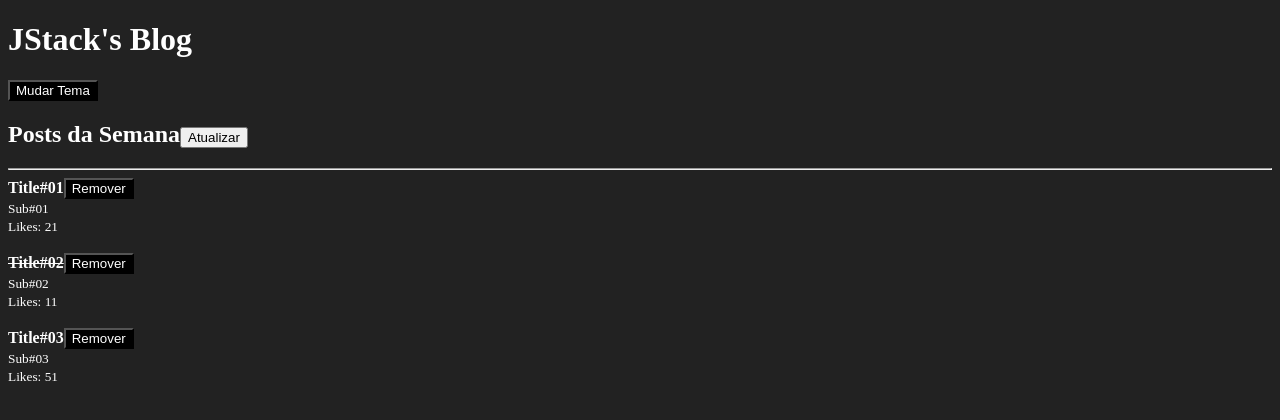
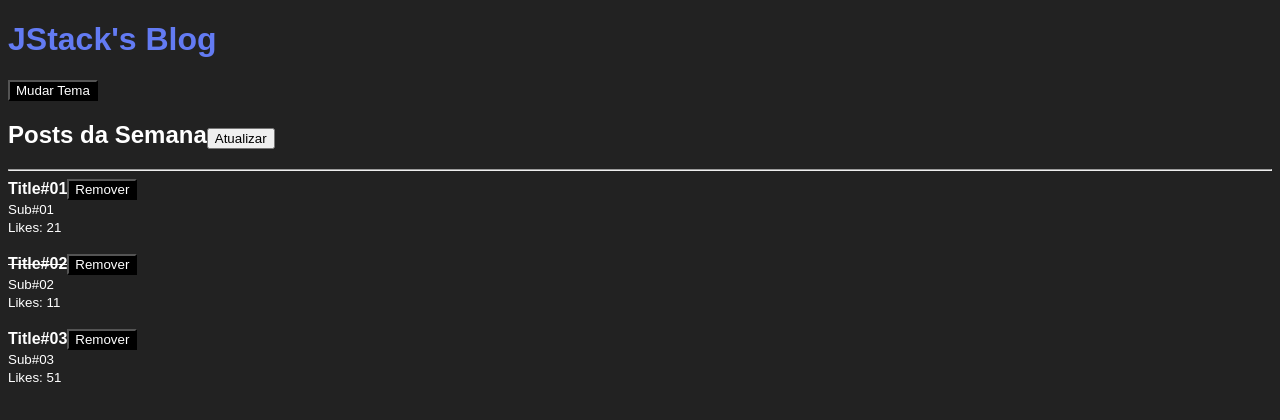
Before and after one commit to matheus-fga/curso-JStack, a React app in the folder React/Fundamentos/: page / in a window 1280 px wide. Shown: the top 420 px of the page. Built offline with nearby package versions, Linux system fonts and the light colour scheme.

Commit message:
Using CSS Modules

```diff
--- /dev/null
+++ b/React/Fundamentos/src/Header.css
@@ -0,0 +1,3 @@
+.title {
+  color: #637BF3;
+}
--- a/React/Fundamentos/src/Header.js
+++ b/React/Fundamentos/src/Header.js
@@ -1,5 +1,6 @@
 import React, { Fragment, useContext } from "react";
 import PropTypes from 'prop-types';
+import styles from './Header.css'
 
 import Button from "./Button";
 import { ThemeContext } from "./ThemeContext";
@@ -9,7 +10,7 @@
 
   return (
     <Fragment>
-      <h1>{props.title}</h1>
+      <h1 className={styles.title}>{props.title}</h1>
       <Button onClick={onToggleTheme}>
         Mudar Tema
       </Button>
--- a/React/Fundamentos/src/index.css
+++ b/React/Fundamentos/src/index.css
@@ -1,4 +1,5 @@
 body {
   background: #222;
-  color: #fff
+  color: #fff;
+  font-family: sans-serif;
 }
--- a/React/Fundamentos/webpack.config.js
+++ b/React/Fundamentos/webpack.config.js
@@ -23,7 +23,15 @@
       },
       {
         test: /\.css$/,
-        use: ['style-loader', 'css-loader'],
+        use: [
+          'style-loader',
+          {
+            loader: 'css-loader',
+            options: {
+              modules: true,
+            }
+          }
+        ],
       }
     ]
   },
```
